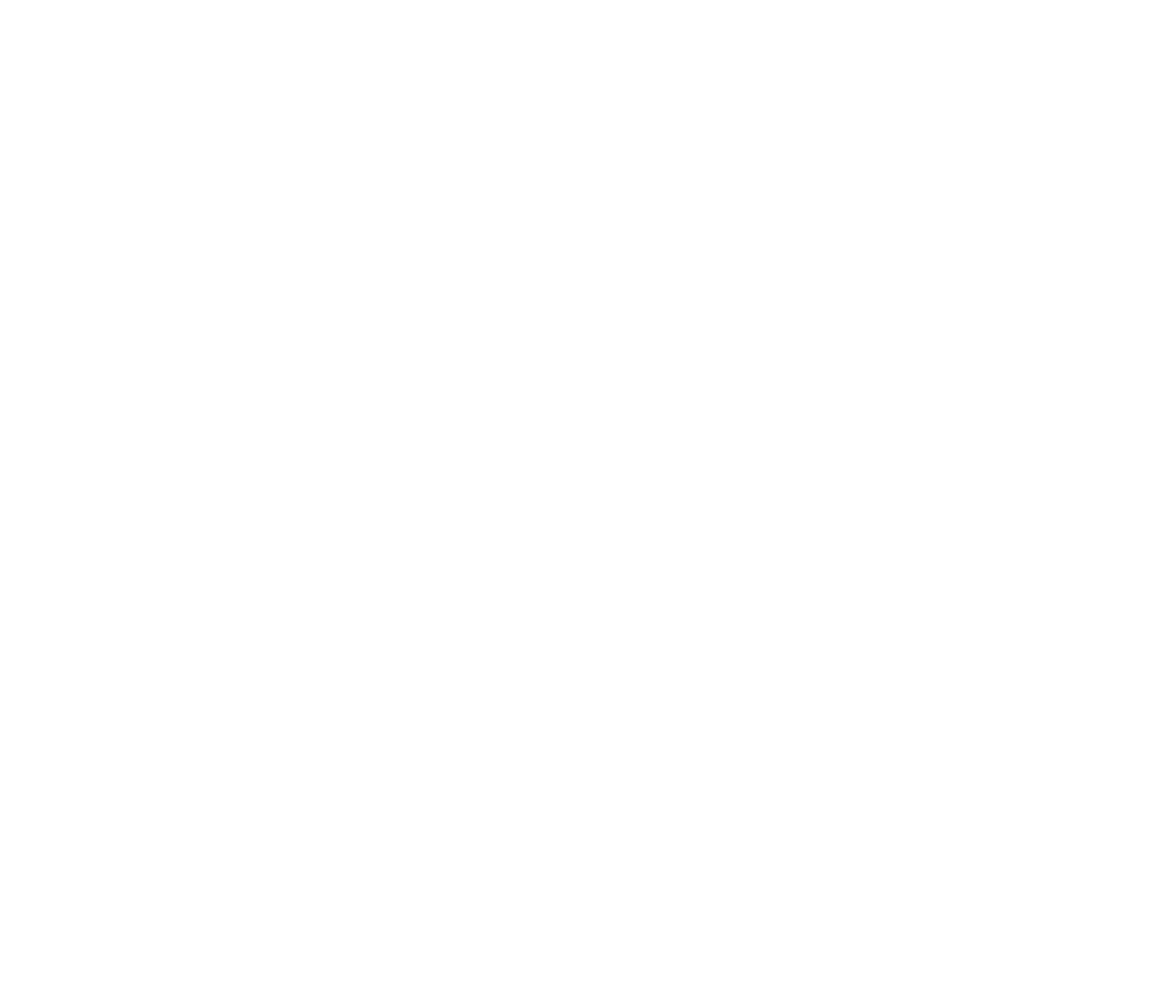
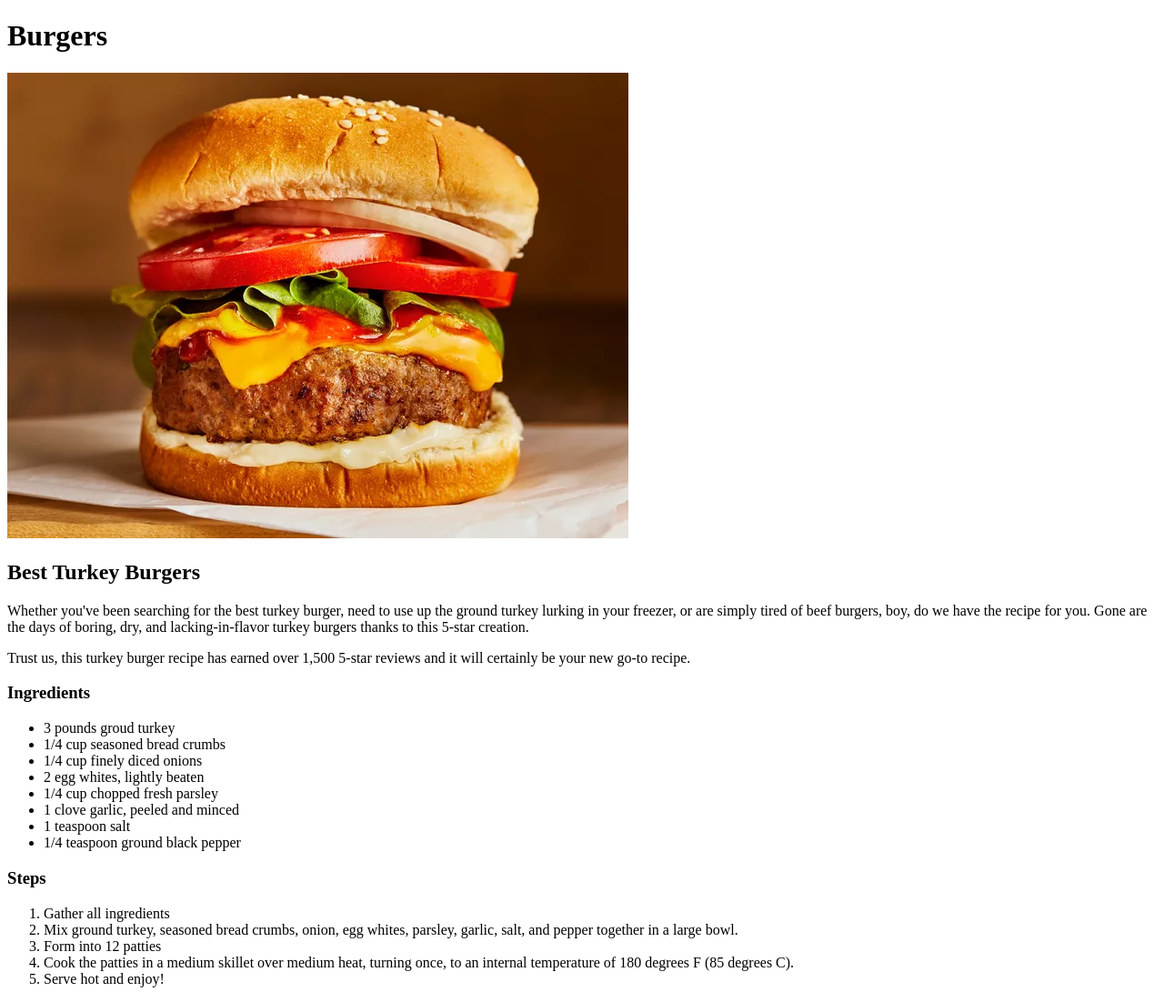
Before and after one commit to antcordero3/odin-recipes, a plain HTML site: page recipes/burgers.html in a window 1280 px wide. Shown: the whole page at 91% size. Before the commit the page ends 800 px from the top, so only its background shows below. Drawn offline with Linux system fonts and the light colour scheme.

Commit message:
Complete buger page and html project
complete the burger page and the html project

```diff
--- a/recipes/burgers.html
+++ b/recipes/burgers.html
@@ -0,0 +1,36 @@
+<!DOCTYPE html>
+<html lang="eng">
+    <head>
+        <meta charset="UTF-8">
+        <title>Burgers</title>
+    </head>
+    <body>
+        <h1>Burgers</h1>
+        <img src="../images/burgers.jpg">
+        <h2>Best Turkey Burgers</h2>
+        <p>Whether you've been searching for the best turkey burger, need to use up the ground turkey lurking in your freezer, or are simply tired of beef burgers, boy, do we have the recipe for you. Gone are the days of boring, dry, and lacking-in-flavor turkey burgers thanks to this 5-star creation.</p>
+        <p>Trust us, this turkey burger recipe has earned over 1,500 5-star reviews and it will certainly be your new go-to recipe.</p>
+        <h3>Ingredients</h3>
+        <ul>
+            <li>3 pounds groud turkey</li>
+            <li>1/4 cup seasoned bread crumbs</li>
+            <li>1/4 cup finely diced onions</li>
+            <li>2 egg whites, lightly beaten</li>
+            <li>1/4 cup chopped fresh parsley</li>
+            <li>1 clove garlic, peeled and minced</li>
+            <li>1 teaspoon salt</li>
+            <li>1/4 teaspoon ground black pepper</li>
+        </ul>
+        <h3>Steps</h3>
+        <ol>
+            <li>Gather all ingredients</li>
+            <li>Mix ground turkey, seasoned bread crumbs, onion, egg whites, parsley, garlic, salt, and pepper together in a large bowl.</li>
+            <li>Form into 12 patties</li>
+            <li>Cook the patties in a medium skillet over medium heat, turning once, to an internal temperature of 180 degrees F (85 degrees C).</li>
+            <li>Serve hot and enjoy!</li>
+
+        </ol>
+
+
+    </body>
+</html>
```
Also changed, not shown: index.html (+1 -0 lines), images/burgers.jpg (added).
